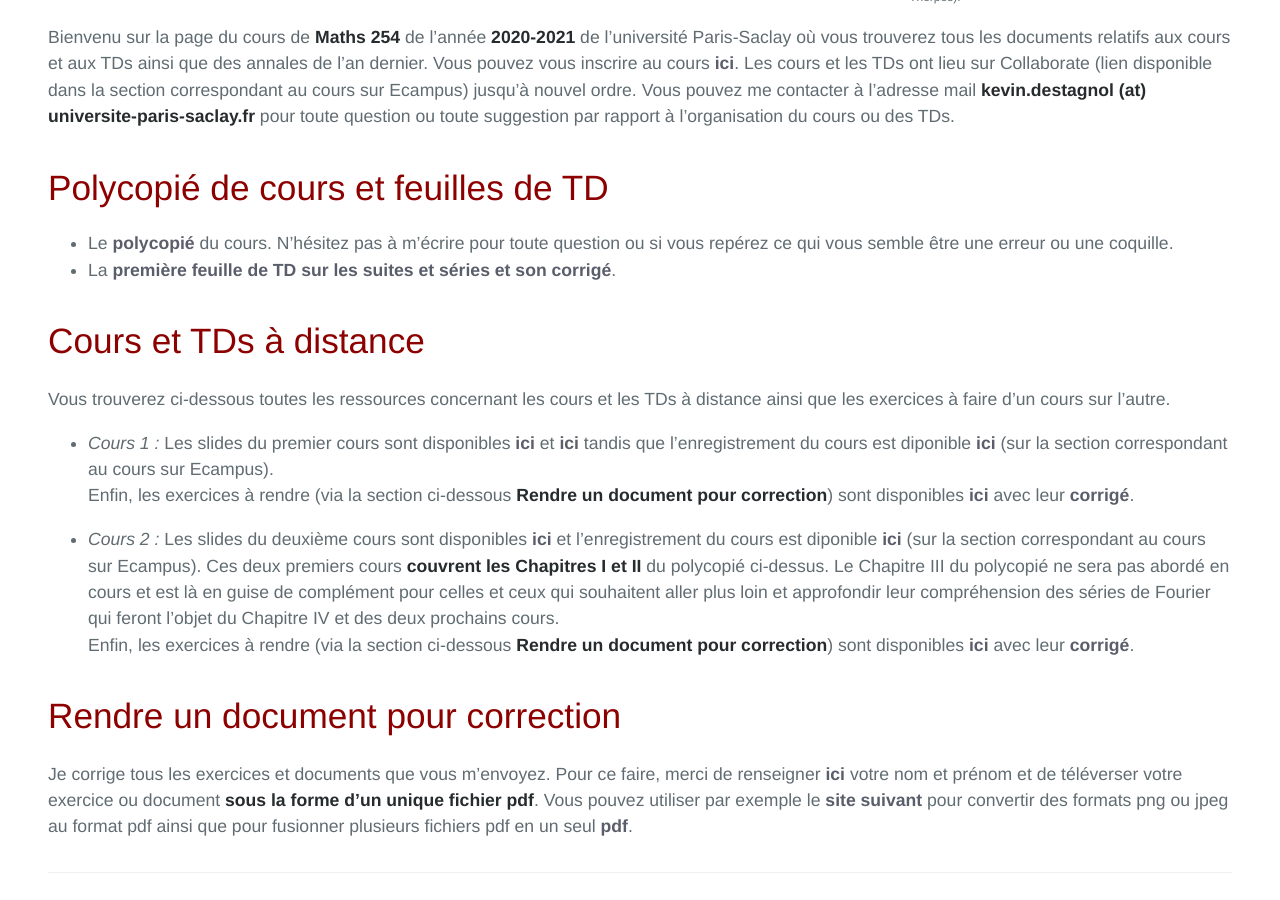
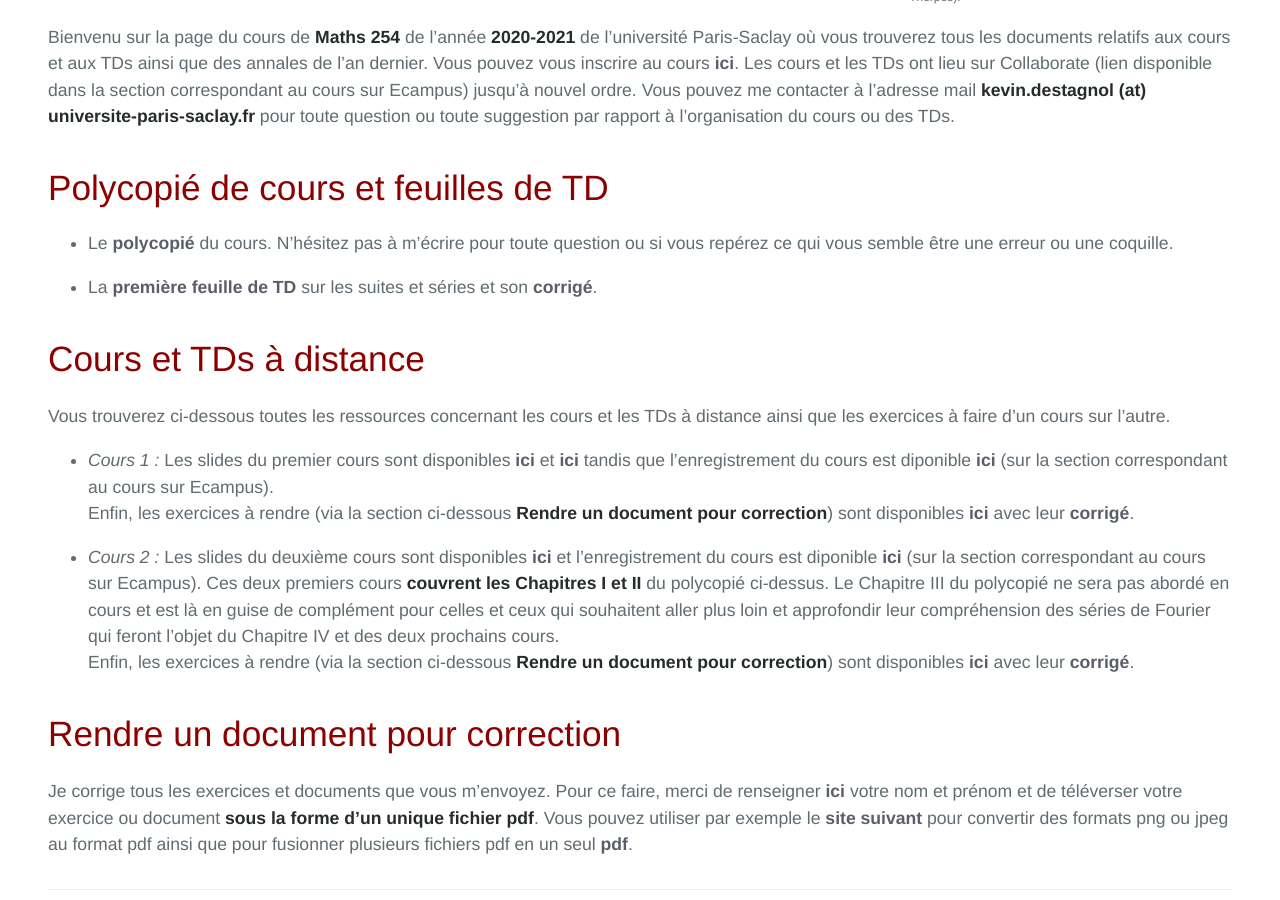
Before and after one commit to KevinDestagnol/algebre.github.io, a Jekyll site: the page built from index.md, in a window 1280 px wide and 900 px high, scrolled down 781 px. Built offline with Jekyll 4.4.1, drawn with Linux system fonts in a browser that asks for light colours; some web fonts are replaced; our own code applies the rules of GitHub Pages for plain Markdown files.

Commit message:
Update index.md

```diff
--- a/index.md
+++ b/index.md
@@ -7,8 +7,8 @@ Bienvenu sur la page du cours de **Maths 254** de l'année **2020-2021** de l'un
 # Polycopié de cours et feuilles de TD
 
 * Le <a href="https://www.imo.universite-paris-saclay.fr/~destagnol/cours_maths_254.pdf">polycopié</a> du cours. N'hésitez pas à m'écrire pour toute question ou si vous repérez ce qui vous semble être une erreur ou une coquille.
-<br>
-* La <a href="https://www.imo.universite-paris-saclay.fr/~destagnol/TD1_m254.pdf">première feuille de TD sur les suites et séries et son <a href="https://kevindestagnol.github.io/maths254.github.io/erreur">corrigé</a>.
+
+* La <a href="https://www.imo.universite-paris-saclay.fr/~destagnol/TD1_m254.pdf">première feuille de TD</a> sur les suites et séries et son <a href="https://kevindestagnol.github.io/maths254.github.io/erreur">corrigé</a>.
 
 # Cours et TDs à distance
 
```
